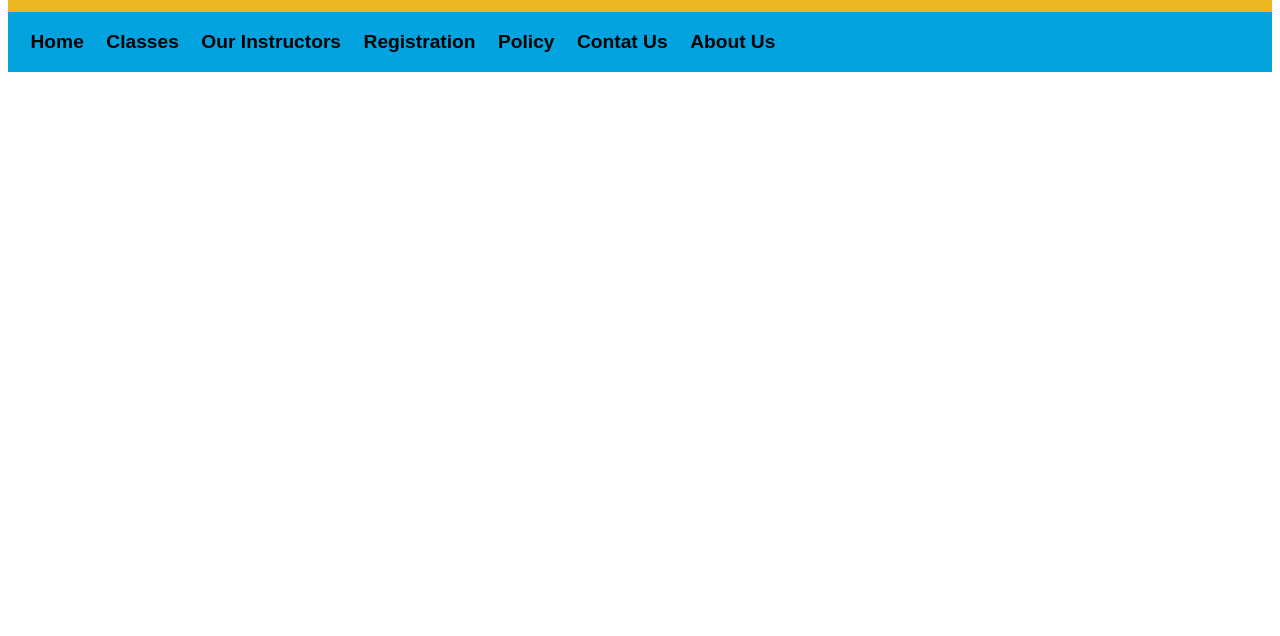
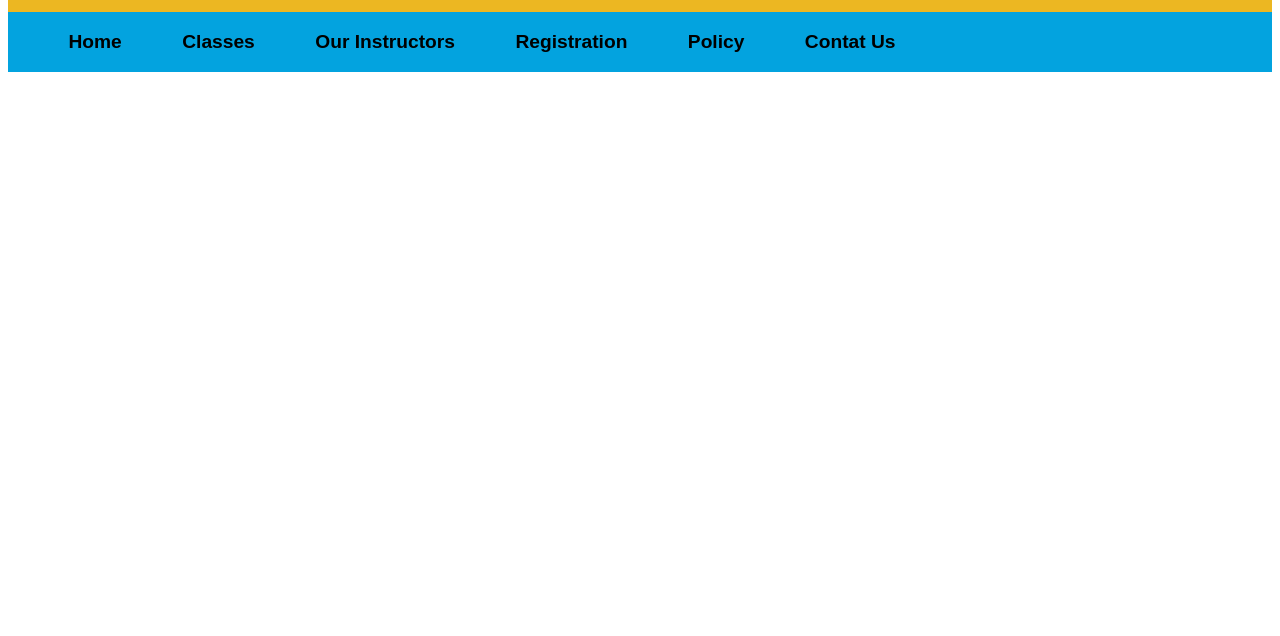
Before and after one commit to april301975/assignment-8, a plain HTML site: page index.html in a window 1280 px wide. Shown: the part 164-800 px from the top of the page. Drawn offline with Linux system fonts and the light colour scheme.

```diff
--- a/index.html
+++ b/index.html
@@ -73,10 +73,10 @@
         font-size: 120%;
       }
       .nav-1 {
-        grid-column: 1/6;
+        grid-column: 1/7;
       }
       .nav-2 {
-        grid-column: 6/9;
+        grid-column: 7/9;
       }
 
       .flex-navs {
@@ -147,7 +147,7 @@
           <p class="links">Registration</p>
           <p class="links">Policy</p>
           <p class="links">Contat Us</p>
-          <p class="links">About Us</p>
+
         </section>
 
       </nav>
```
